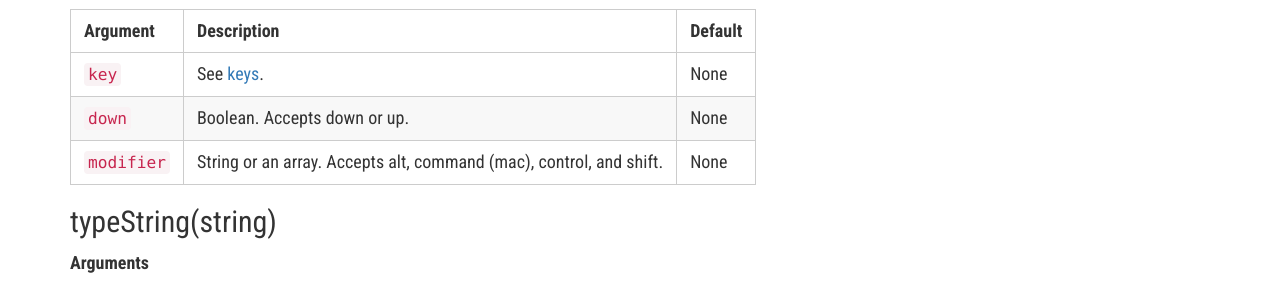
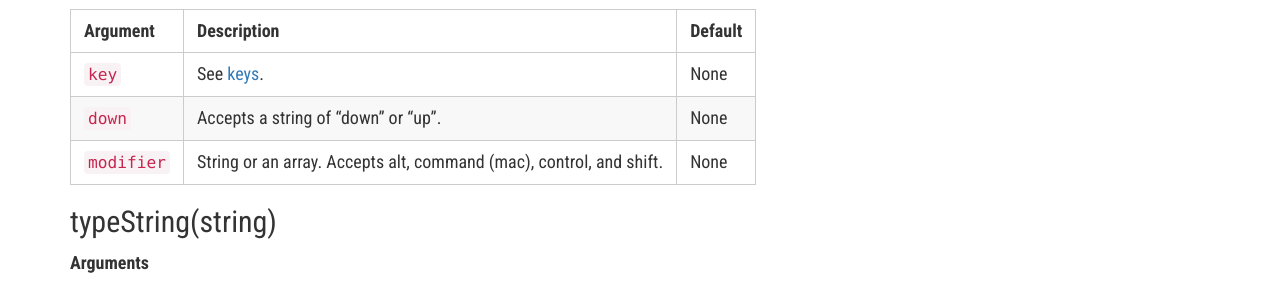
Before and after one commit to octalmage/robotjs.io, a Jekyll site: the page built from _posts/docs/2016-10-12-syntax.md, in a window 1280 px wide and 900 px high, scrolled down 4350 px. Shown: the part 153-440 px from the top of the window. Built offline with Jekyll 4.4.1, drawn with Linux system fonts in a browser that asks for light colours; nearby versions of some CDN libraries; comment, search, counter and statistics services are not loaded.

Commit message:
Update 2016-10-12-syntax.md
fixed my horrible horrible mistake leading to me making a bad pull request

```diff
--- a/_posts/docs/2016-10-12-syntax.md
+++ b/_posts/docs/2016-10-12-syntax.md
@@ -134,7 +134,7 @@ Hold down or release a key.
 **Argument** | **Description** | **Default**
 --------|-----------------|-------------
 `key`  | See [keys](/docs/syntax#keys). | None
-`down`  | Boolean. Accepts down or up. | None
+`down`  | Accepts a string of "down" or "up". | None
 `modifier` | String or an array. Accepts alt, command (mac), control, and shift. | None
 
 ## typeString(string)
```
